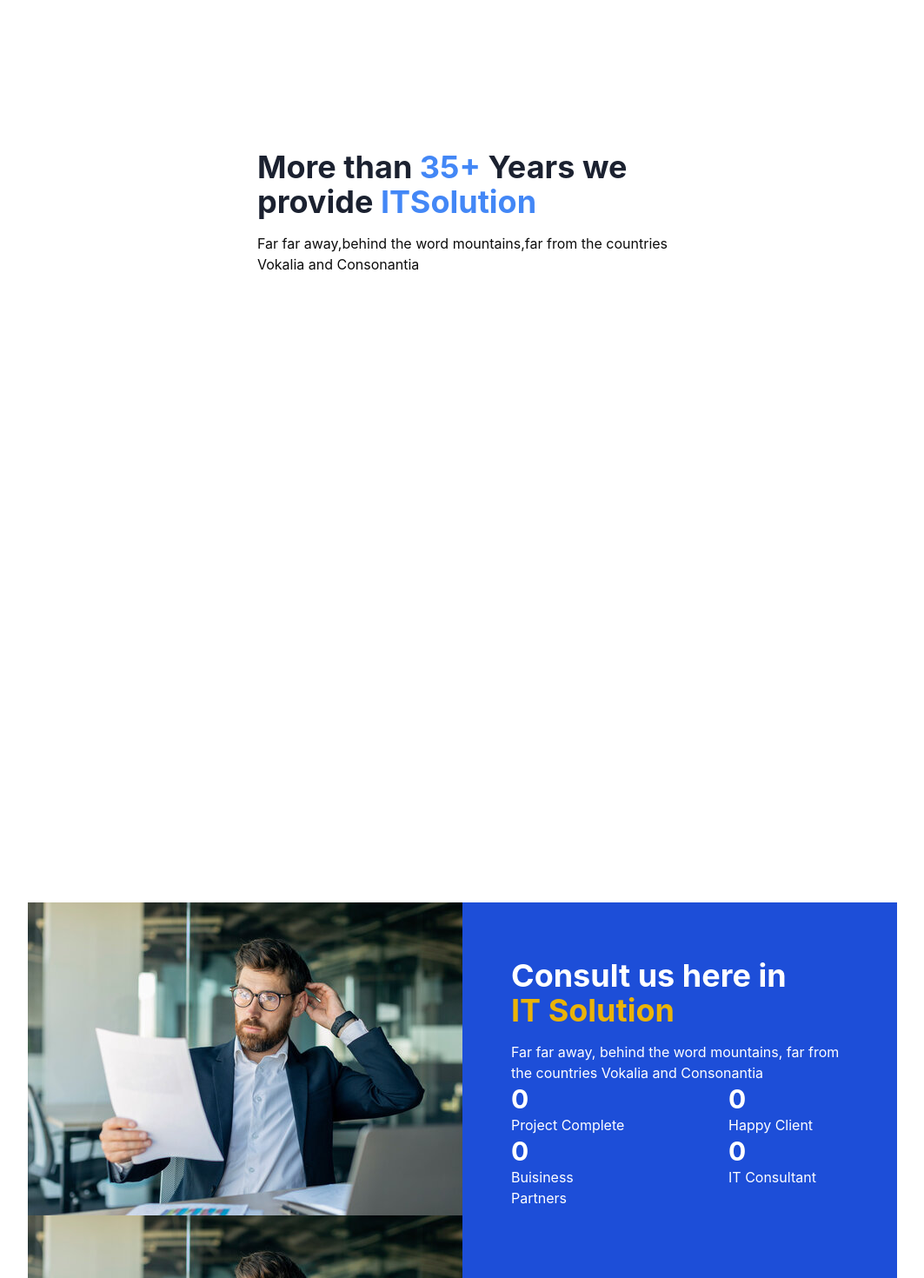
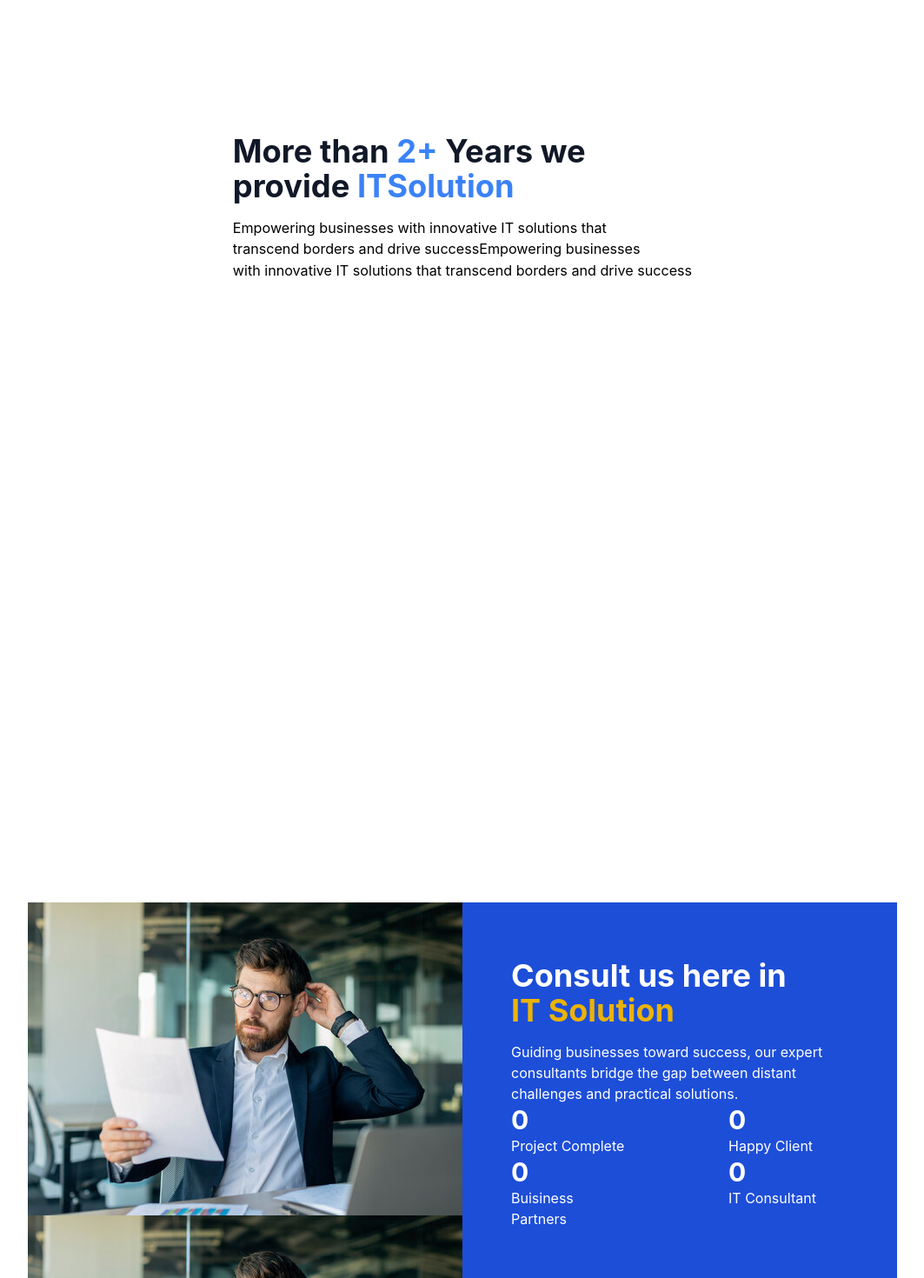
Before and after one commit to salmankhani-sk/classReactProject, a React (Create React App) app: page /about in a window 1280 px wide. Shown: the part 282-1752 px from the top of the page at 87% size, without its empty margins (108-1171 px from the left). Built offline with nearby package versions, Linux system fonts and the light colour scheme.

Commit message:
practice

```diff
--- a/src/pages/about.js
+++ b/src/pages/about.js
@@ -11,14 +11,14 @@ export default function About(){
     return(
         <div>
             <div className="flex flex-col items-center justify-center min-h-screen ">
-                <section className="animate-pulse animate__fadeInUp transform transition duration-600 ease-in-out">
+                <section className="animate-pulse  transform transition duration-600 ease-in-out">
                     <div className="flex flex-col items-center">
                         <div>
                         <ReactVisibilitySensor>
                             <Fade direction="up">
                                 <div>
-                                    <h2 className="text-2xl md:text-4xl font-bold text-gray-900">More than <span className="text-blue-500">35+</span> Years we<br/> provide<span className="text-blue-500"> ITSolution</span></h2>
-                                    <p className="mt-4">Far far away,behind the word mountains,far from the countries<br/> Vokalia and Consonantia</p>
+                                    <h2 className="text-2xl md:text-4xl font-bold text-gray-900">More than <span className="text-blue-500">2+</span> Years we<br/> provide<span className="text-blue-500"> ITSolution</span></h2>
+                                    <p className="mt-4">Empowering businesses with innovative IT solutions that<br/> transcend borders and drive successEmpowering businesses<br/> with innovative IT solutions that transcend borders and drive success</p>
                                 </div>
 
                             </Fade>
@@ -36,7 +36,7 @@ export default function About(){
                             <div className="mx-20">
                                 <LiaLaptopCodeSolid style={{fontSize:'10rem'}}/>
                                 <h2 className="text-2xl">Web Development</h2>
-                                <p className="mt-2 text-gray-600 font-normal">Far far away, behind the word mountains, far from the countries Vokalia and Consonantia</p>
+                                <p className="mt-2 text-gray-600 font-normal">Our expert team crafts robust and user-friendly websites, ensuring seamless functionality and captivating design. From front-end aesthetics to back-end functionality, we deliver tailored solutions that drive business growth.</p>
                             </div>
                             <div >
                                 <Mysvg style={{width:'400px',height:'400px'}}/>
@@ -44,7 +44,7 @@ export default function About(){
                             <div className="mx-20">
                                 <FaBuildingShield style={{fontSize:'8rem'}}/>
                                 <h2 className="text-2xl">Server Security</h2>
-                                <p className="mt-2 text-gray-600 font-normal">Far far away, behind the word mountains, far from the countries Vokalia and Consonantia</p>
+                                <p className="mt-2 text-gray-600 font-normal">Our robust server security solutions stand as an impenetrable fortress, safeguarding your digital assets against threats from distant lands</p>
                             </div>
                         </section>
 
@@ -53,12 +53,12 @@ export default function About(){
             </div>
             <div className="lg:hidden">
                 <ReactVisibilitySensor>
-                    <Fade direction="up">
+                    <Fade direction="">
                         <section className="flex flex-col items-center justify-center">
                             <div className="mx-20">
                                 <LiaLaptopCodeSolid style={{fontSize:'10rem'}}/>
                                 <h2 className="text-2xl">Web Development</h2>
-                                <p className="mt-2 text-gray-600 font-normal">Far far away, behind the word mountains, far from the countries Vokalia and Consonantia</p>
+                                <p className="mt-2 text-gray-600 font-normal">Our expert team crafts robust and user-friendly websites, ensuring seamless functionality and captivating design.</p>
                             </div>
                             <div >
                                 <Mysvg style={{width:'400px',height:'400px'}}/>
@@ -66,7 +66,7 @@ export default function About(){
                             <div className="mx-20">
                                 <FaBuildingShield style={{fontSize:'8rem'}}/>
                                 <h2 className="text-2xl">Server Security</h2>
-                                <p className="mt-2 text-gray-600 font-normal">Far far away, behind the word mountains, far from the countries Vokalia and Consonantia</p>
+                                <p className="mt-2 text-gray-600 font-normal">Our robust server security solutions stand as an impenetrable fortress, safeguarding your digital assets against threats from distant lands</p>
                             </div>
                         </section>
 
@@ -80,7 +80,7 @@ export default function About(){
                                 <div className="mt-16 mx-14">
 
                                     <h1 className="font-bold text-4xl text-white">Consult us here in <br/> <span className="text-yellow-500">IT Solution</span></h1>
-                                    <p className="text-white mt-4">Far far away, behind the word mountains, far from the countries Vokalia and Consonantia</p>
+                                    <p className="text-white mt-4">Guiding businesses toward success, our expert consultants bridge the gap between distant challenges and practical solutions.</p>
 
                                 </div>
                                 <div className="flex flex-wrap">
@@ -136,7 +136,7 @@ export default function About(){
                                 <div className="mt-16 mx-14">
 
                                     <h1 className="font-bold text-4xl text-white">Consult us here in <br/> <span className="text-yellow-500">IT Solution</span></h1>
-                                    <p className="text-white mt-4">Far far away, behind the word mountains, far from the countries Vokalia and Consonantia</p>
+                                    <p className="text-white mt-4">Guiding businesses toward success, our expert consultants bridge the gap between distant challenges and practical solutions.</p>
 
                                 </div>
                                 <div className="flex flex-wrap">
--- a/src/pages/home.js
+++ b/src/pages/home.js
@@ -5,6 +5,8 @@ import { MdElectricBolt } from "react-icons/md";
 import { TbBulbFilled } from "react-icons/tb";
 import { FaRedhat } from "react-icons/fa6";
 import About from "./about"
+import Contactus from "./contactus";
+import Services from "./services";
 function Home(){
     return(
         <div>
@@ -14,7 +16,7 @@ function Home(){
                         <div className="col-span-8 mt-5 pt-5" data-scrollax="properties:{traslateY:'75%'}">
                             <div className="flex flex-col px-10">
                                 <div className="col-span-7 ">
-                                    <p className="mb-4 pl-5 font-bold text-xl">A small river named Duden flows by their place and supplies</p>
+                                    <p className="mb-4 pl-5 font-bold text-xl">Our cutting-edge software solutions empower businesses globally, delivering excellence through innovation and reliability</p>
                                 </div>
                                 <div className="pl-5 mb-4">
                                     <h1 className="mb-4 font-extrabold text-5xl ">Experienced for Every kinds of ITSolution</h1>
@@ -76,6 +78,9 @@ function Home(){
                         </section>
 
                         <About/>
+                        <Services/>
+
+                        <Contactus/>
 
         </div>
     )
--- a/src/pages/services.js
+++ b/src/pages/services.js
@@ -12,7 +12,7 @@ export default function Services(){
             <div className="flex justify-center items-center h-screen">
                 <ReactVisibilitySensor>
                     <Fade direction="up">
-                        <h1 className="text-5xl  font-extrabold">Our Exlusive <span className="text-blue-500">ITSolution</span><br/> Services</h1>
+                        <h1 className="text-5xl  font-extrabold hidden md:block">Our Exlusive <span className="text-blue-500">ITSolution</span><br/> Services</h1>
                     </Fade>
                 </ReactVisibilitySensor>
             </div>
@@ -65,10 +65,10 @@ export default function Services(){
                 </div>
             </div>
             <div className="lg:hidden">
-                <div className="flex flex-col justify-center items-center h-screen mx-28">
+                <div className="flex flex-col justify-center items-center h-screen mx-14">
                     <ReactVisibilitySensor>
                         <Fade direction="up">
-                            <div className="bg-blue-600 text-lg text-white w-60 h-56 rounded-xl flex flex-col items-center transition-all duration-700 ease-in-out transform hover:bg-yellow-950 hover:w-80 hover:h-72">
+                            <div className="bg-blue-600 text-lg text-white w-44 h-44 rounded-xl flex flex-col items-center ">
                                 <FaLaptopCode className="text-6xl"/>
                                 <h1 className="text-xl font-semibold">Web development</h1>
                                 <p>Experienced Web Developers Delivering Innovative Solutions</p>
@@ -79,7 +79,7 @@ export default function Services(){
                     </ReactVisibilitySensor>
                     <ReactVisibilitySensor>
                         <Fade direction="up">
-                            <div className="bg-blue-600 text-lg text-white w-60 h-56 rounded-xl flex flex-col items-center transition-all duration-700 ease-in-out transform hover:bg-yellow-950 hover:w-80 hover:h-72">
+                            <div className="bg-blue-600 text-lg text-white w-44 h-44 rounded-xl flex flex-col items-center ">
                                 <MdOutlineDataThresholding className="text-6xl"/>
                                 <h1 className="text-xl font-semibold">DataBase Analysis</h1>
                                 <p>Transforming Raw Data into Strategic Insight</p>
@@ -90,7 +90,7 @@ export default function Services(){
                     </ReactVisibilitySensor>
                     <ReactVisibilitySensor>
                         <Fade direction="up">
-                            <div className="bg-blue-600 text-lg text-white w-60 h-56 rounded-xl flex flex-col items-center transition-all duration-700 ease-in-out transform hover:bg-yellow-950 hover:w-80 hover:h-72">
+                            <div className="bg-blue-600 text-lg text-white w-44 h-44 rounded-xl flex flex-col items-center ">
                                 <FaBuildingLock className="text-6xl"/>
                                 <h1 className="text-xl font-semibold">Server Security</h1>
                                 <p>Implement essential HTTP security headers to protect against common attacks.</p>
```
